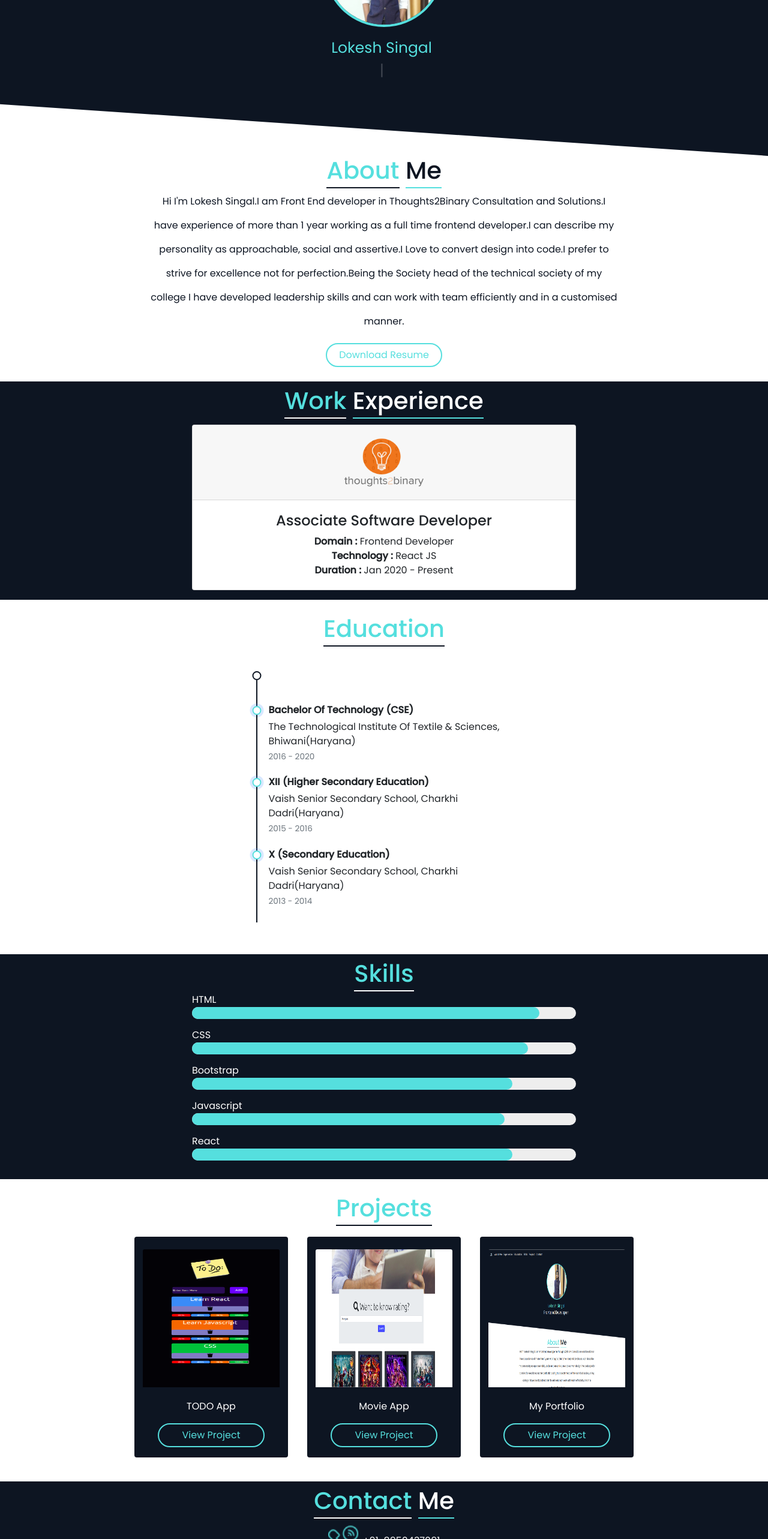
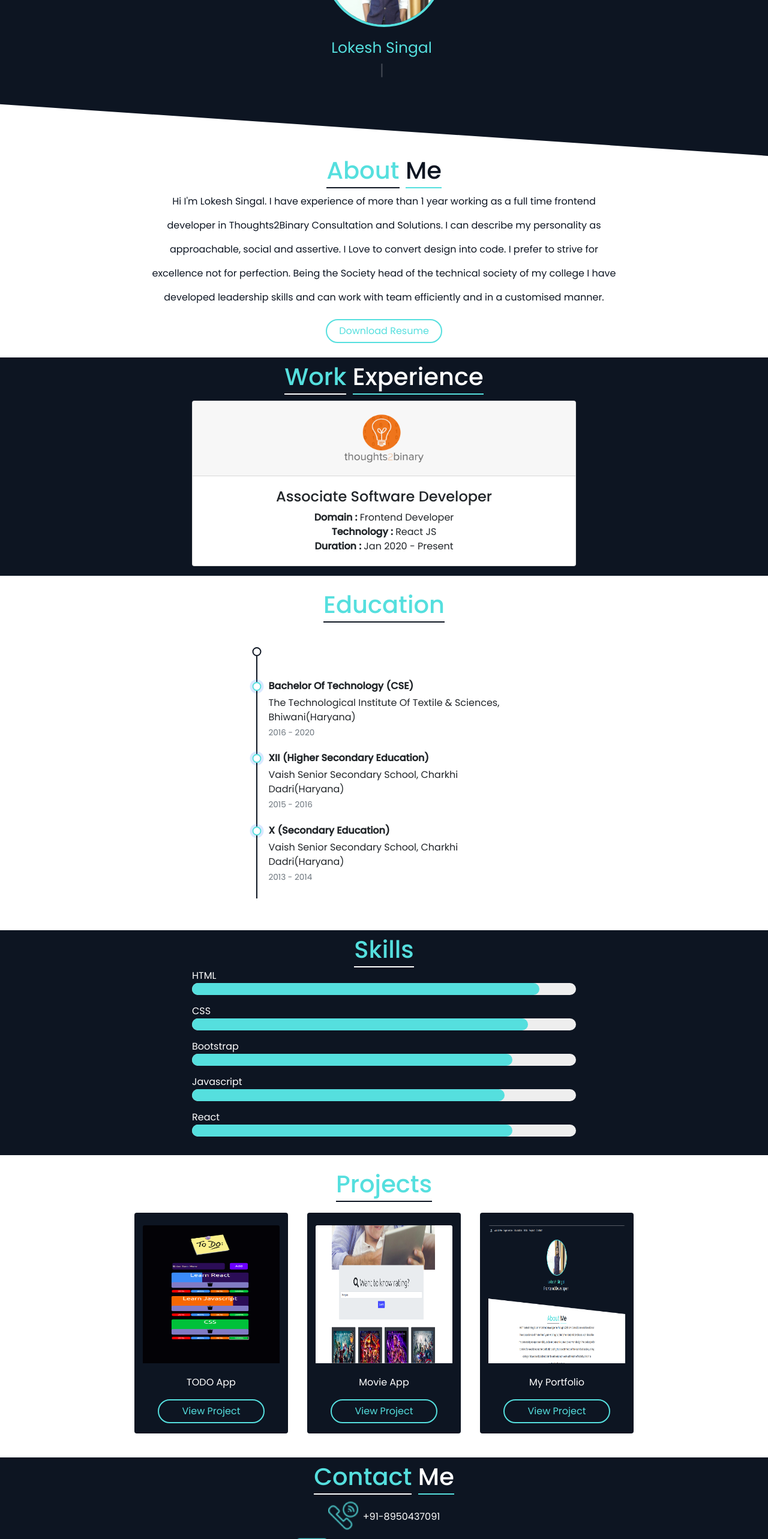
Before and after one commit to lokeshsinghal/portfolio, a React (Create React App) app: page / in a window 1280 px wide. Shown: the part 234-2800 px from the top of the page at 60% size. Built offline with nearby package versions, Linux system fonts and the light colour scheme.

Commit message:
resume updated

```diff
--- a/src/Components/About.js
+++ b/src/Components/About.js
@@ -1,6 +1,6 @@
 import React,{Component} from 'react';
 import './style.css';
-import Resume from './Resume.pdf';
+import Resume from './LokeshSingal_Resume.pdf';
 import ScrollAnimation from 'react-animate-on-scroll';
 
 class About extends Component{
@@ -18,7 +18,7 @@ class About extends Component{
 				</ScrollAnimation>
 				<ScrollAnimation animateIn='fadeIn'>
 				<div className="font-dark about-content-container">
-					Hi I'm Lokesh Singal.I am Front End developer in Thoughts2Binary Consultation and Solutions.I have experience of more than 1 year working as a full time frontend developer.I can describe my personality as approachable, social and assertive.I Love to convert design into code.I prefer to strive for excellence not for perfection.Being the Society head of the technical society of my college I have developed leadership skills and can work with team efficiently and in a customised manner.
+					Hi I'm Lokesh Singal. I have experience of more than 1 year working as a full time frontend developer in Thoughts2Binary Consultation and Solutions. I can describe my personality as approachable, social and assertive. I Love to convert design into code. I prefer to strive for excellence not for perfection. Being the Society head of the technical society of my college I have developed leadership skills and can work with team efficiently and in a customised manner.
 				</div>
 				</ScrollAnimation>
 
--- a/src/Components/Project.js
+++ b/src/Components/Project.js
@@ -28,7 +28,7 @@ class Project extends Component{
 			        <div className="card card-width bg mb-3 mt-3 ml-3 mr-3">
 			        	<img className="card-img-top card-img-style" src={portfolio} height="230" alt="project"/>
 			        	<div className="card-text text-white text-center">My Portfolio</div>
-			        	<button type="button" className="view-project mt-3 mb-3">View Project</button>
+			        	<a href="https://lokeshsinghal.github.io/portfolio/" className="text-center"><button type="button" className="view-project mt-3 mb-3">View Project</button></a>
 			        </div>
 		      	</div>
 		  	</div>
```
Also changed, not shown: 1 other file (tests, documents, lock files or other folders).
